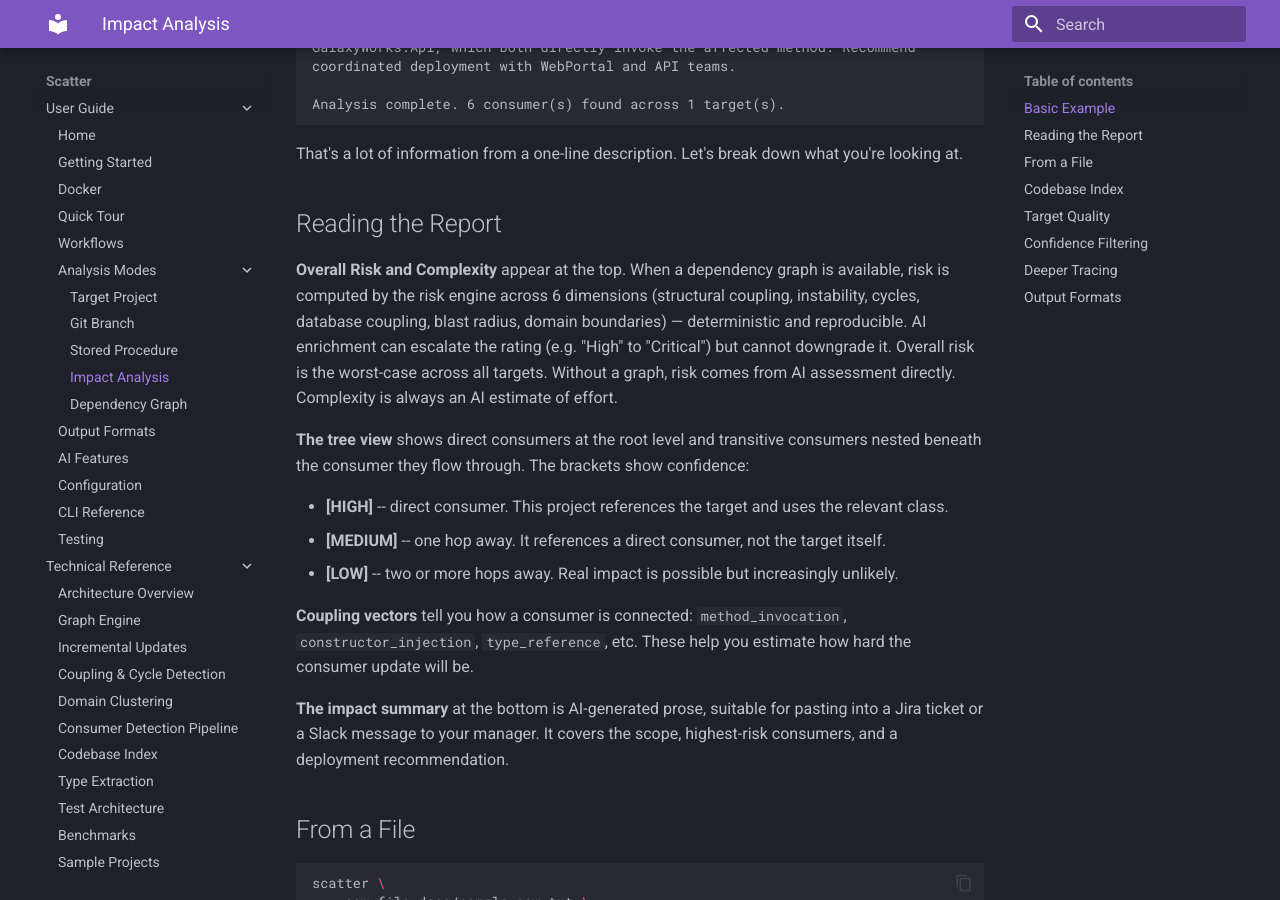
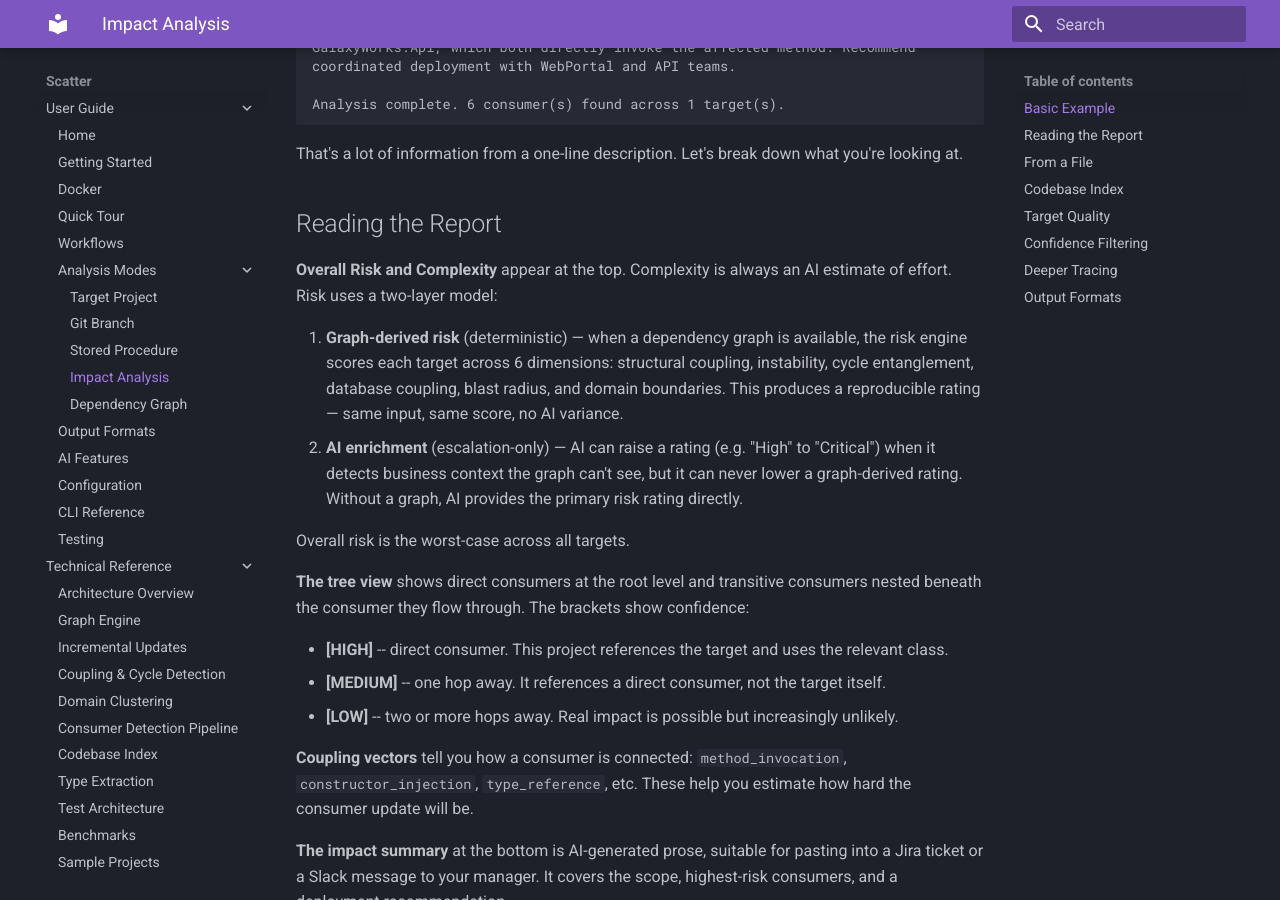
Before and after one commit to mat-mathews/wex_scatter, an MkDocs documentation site: the page built from documentation/docs/usage/impact-analysis.md, in a window 1280 px wide and 900 px high, scrolled down 1253 px. Built offline with MkDocs 1.6.1 and Material for MkDocs 9.7.7, drawn with Linux system fonts in a browser that asks for light colours; some of the changed text lies outside the part shown.

Commit message:
Deduplicate risk engine documentation across pages
Single canonical explanation in impact-analysis.md#reading-the-report.
ai-features.md, architecture.md, and README link to it instead of
repeating the 6-dimension / escalation-only model.

````diff
--- a/documentation/docs/reference/architecture.md
+++ b/documentation/docs/reference/architecture.md
@@ -159,7 +159,7 @@ __main__.py: parse args, load config, resolve SOW text
   --> console_reporter | json_reporter | csv_reporter | markdown_reporter
 ```
 
-Risk assessment uses a two-layer model. When `graph_ctx` is available, `compute_risk_profile()` scores each target across 6 dimensions (structural coupling, instability, cycles, database coupling, blast radius, domain boundaries) and produces a deterministic rating. AI enrichment runs second and can escalate the rating (e.g. "High" to "Critical") but cannot downgrade it. When no graph is available, AI provides the primary risk rating directly. This means risk ratings are reproducible when graph context exists — running the same analysis twice produces the same scores.
+Risk uses graph-derived scoring (deterministic) with AI escalation. See [Impact Analysis — Reading the Report](../usage/impact-analysis.md#reading-the-report) for the full model.
 
 ### Graph Analysis Mode
 
--- a/documentation/docs/usage/impact-analysis.md
+++ b/documentation/docs/usage/impact-analysis.md
@@ -58,7 +58,12 @@ That's a lot of information from a one-line description. Let's break down what y
 
 ## Reading the Report
 
-**Overall Risk and Complexity** appear at the top. When a dependency graph is available, risk is computed by the risk engine across 6 dimensions (structural coupling, instability, cycles, database coupling, blast radius, domain boundaries) — deterministic and reproducible. AI enrichment can escalate the rating (e.g. "High" to "Critical") but cannot downgrade it. Overall risk is the worst-case across all targets. Without a graph, risk comes from AI assessment directly. Complexity is always an AI estimate of effort.
+**Overall Risk and Complexity** appear at the top. Complexity is always an AI estimate of effort. Risk uses a two-layer model:
+
+1. **Graph-derived risk** (deterministic) — when a dependency graph is available, the risk engine scores each target across 6 dimensions: structural coupling, instability, cycle entanglement, database coupling, blast radius, and domain boundaries. This produces a reproducible rating — same input, same score, no AI variance.
+2. **AI enrichment** (escalation-only) — AI can raise a rating (e.g. "High" to "Critical") when it detects business context the graph can't see, but it can never lower a graph-derived rating. Without a graph, AI provides the primary risk rating directly.
+
+Overall risk is the worst-case across all targets.
 
 **The tree view** shows direct consumers at the root level and transitive consumers nested beneath the consumer they flow through. The brackets show confidence:
 
@@ -191,4 +196,4 @@ See [Output Formats](../output-formats.md) for detailed structure of each format
 ---
 
 !!! info "How this works"
-    When a dependency graph is available, Scatter builds a compact codebase index (project names, types, sprocs) and sends it alongside the SOW to the LLM. The AI parses the work request into structured targets grounded in actual code artifacts, Scatter runs consumer detection per target, then BFS traces transitive consumers up to `--max-depth`. The risk engine scores each target across 6 graph-derived dimensions (deterministic, no AI needed). AI enrichment tasks (risk escalation, coupling narrative, complexity, impact narrative) layer on top — AI can escalate risk but never downgrade graph-derived ratings. Target names not in the index get their confidence halved automatically. See [Architecture Overview](../reference/architecture.md) for the full pipeline.
+    Scatter builds a codebase index from the dependency graph and sends it alongside the SOW to the LLM. The AI parses the work request into structured targets, Scatter runs consumer detection per target, then BFS traces transitive consumers up to `--max-depth`. Risk scoring and AI enrichment follow (see [Reading the Report](#reading-the-report) above). Target names not in the index get their confidence halved automatically. See [Architecture Overview](../reference/architecture.md) for the full pipeline.
````
Also changed, not shown: documentation/docs/ai-features.md (+2 -4 lines), README.md, documentation/site/ai-features.html, documentation/site/reference/architecture.html, documentation/site/search/search_index.json, documentation/site/usage/impact-analysis.html.
